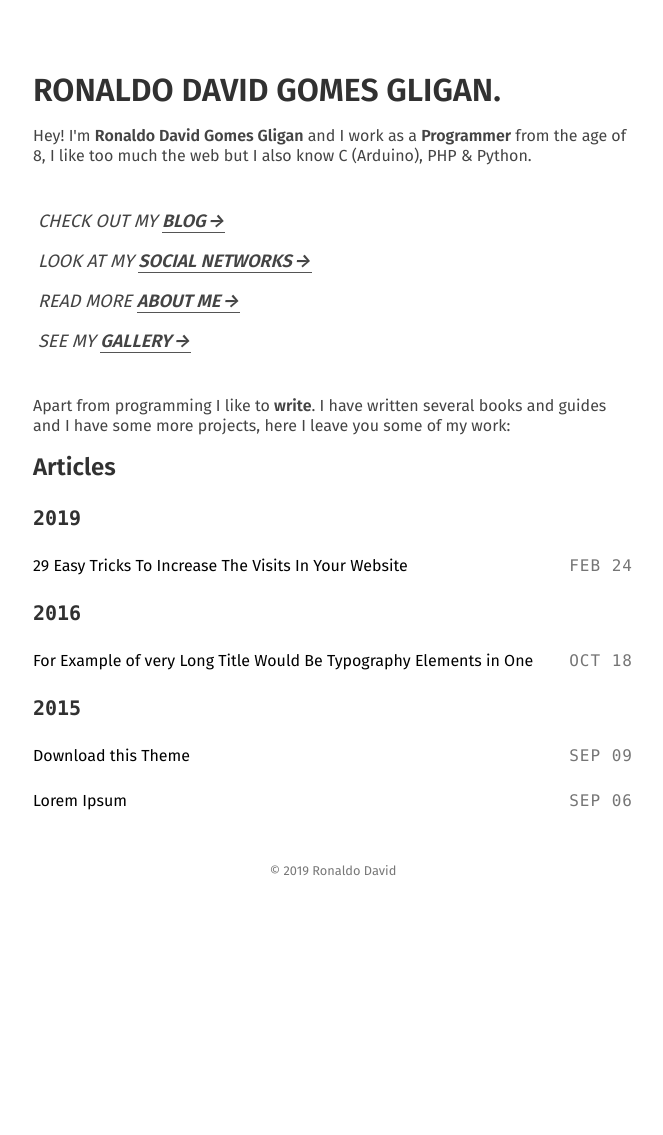
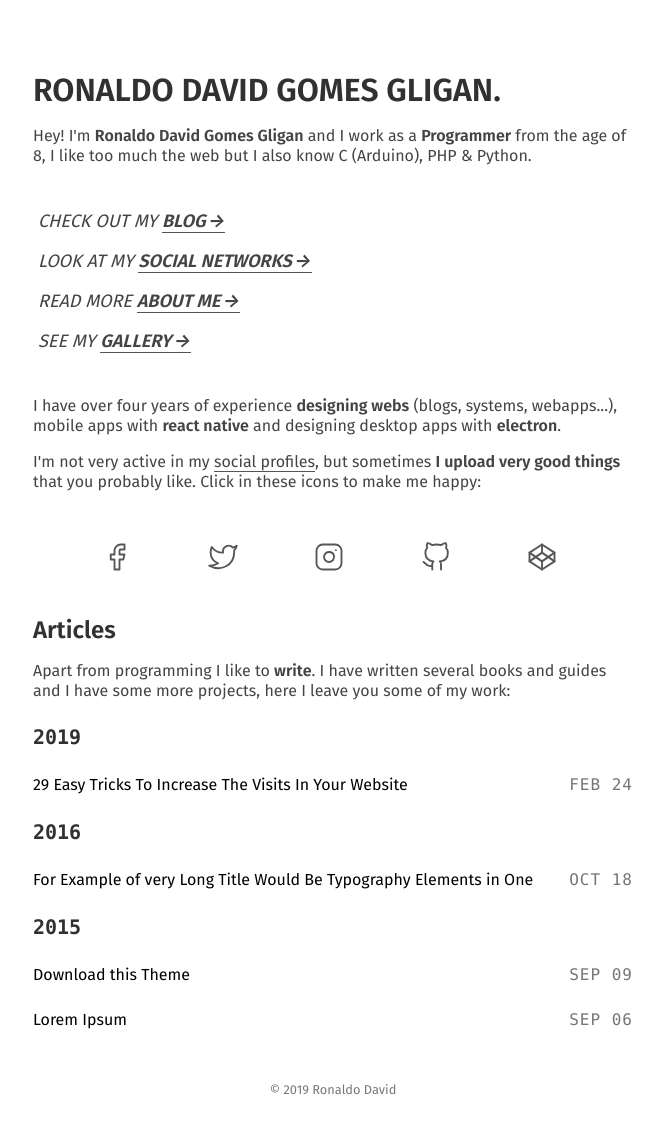
Before and after one commit to RonaldoDavid/gligan-info, a Jekyll site: the page built from index.html, in a window 1280 px wide. Shown: the whole page, without its empty margins (307-970 px from the left). Built offline with Jekyll 4.4.1, drawn with Linux system fonts in a browser that asks for light colours; before the commit the page ends 916 px from its top, so only the background shows below that.

Commit message:
Adding assets and inproving things

```diff
--- a/_sass/main.scss
+++ b/_sass/main.scss
@@ -462,3 +462,32 @@ section {
     display: block;
   }
 }
+
+.grid {
+  display: flex;
+  justify-content: space-evenly;
+  flex-wrap: wrap;
+  margin: 30px 0 55px 0;
+}
+
+.grid a {
+  text-decoration: none !important;
+  border-bottom: 0;
+  padding-right: 0;
+  max-width: 37.5px;
+  max-height: 37.5px;
+}
+
+.grid .feather {
+  width: 30px !important;
+  height: 30px !important;
+  stroke-width: 1.5 !important;
+  cursor: pointer;
+  opacity: .9;
+  margin-right: 15px;
+  margin-top: 20px;
+  transition: .2s;
+} .grid .feather:hover {
+  stroke-width: 2 !important;
+  transform: scale(1.25);
+}
--- a/index.html
+++ b/index.html
@@ -26,12 +26,38 @@ layout: default
 		</span>
 	</div>
 
+	<p>I have over four years of experience <b>designing webs</b> (blogs, systems, webapps...), mobile apps with <b>react native</b> and designing desktop apps with <b>electron</b>. </p>
+
+  	<p>I'm not very active in my <a href="/social">social profiles</a>, but sometimes <b>I upload very good things</b> that you probably like. Click in these icons to make me happy:</p>
+
+	<div class="grid grilla">
+	    <!-- Facebook -->
+	    <a href="http://facebook.com/RonaldoDavidGomes" target="_blank">
+	      <svg xmlns="http://www.w3.org/2000/svg" width="24" height="24" viewBox="0 0 24 24" fill="none" stroke="currentColor" stroke-width="2" stroke-linecap="round" stroke-linejoin="round" class="feather feather-facebook"><path d="M18 2h-3a5 5 0 0 0-5 5v3H7v4h3v8h4v-8h3l1-4h-4V7a1 1 0 0 1 1-1h3z"></path></svg>
+	    </a>
+	    <!-- <i data-feather="twitter"></i> -->
+	    <a href="https://twitter.com/linux_rdgg" target="_blank">
+	      <svg xmlns="http://www.w3.org/2000/svg" width="24" height="24" viewBox="0 0 24 24" fill="none" stroke="currentColor" stroke-width="2" stroke-linecap="round" stroke-linejoin="round" class="feather feather-twitter"><path d="M23 3a10.9 10.9 0 0 1-3.14 1.53 4.48 4.48 0 0 0-7.86 3v1A10.66 10.66 0 0 1 3 4s-4 9 5 13a11.64 11.64 0 0 1-7 2c9 5 20 0 20-11.5a4.5 4.5 0 0 0-.08-.83A7.72 7.72 0 0 0 23 3z"></path></svg>
+	    </a>
+	    <!-- <i data-feather="instagram"></i> -->
+	    <a href="https://www.instagram.com/linux_rdgg/" target="_blank">
+	      <svg xmlns="http://www.w3.org/2000/svg" width="24" height="24" viewBox="0 0 24 24" fill="none" stroke="currentColor" stroke-width="2" stroke-linecap="round" stroke-linejoin="round" class="feather feather-instagram"><rect x="2" y="2" width="20" height="20" rx="5" ry="5"></rect><path d="M16 11.37A4 4 0 1 1 12.63 8 4 4 0 0 1 16 11.37z"></path><line x1="17.5" y1="6.5" x2="17.5" y2="6.5"></line></svg>
+	    </a>
+	    <!-- GitHub -->
+	    <a href="http://github.com/RonaldoDavid/" target="_blank">
+	      <svg xmlns="http://www.w3.org/2000/svg" width="24" height="24" viewBox="0 0 24 24" fill="none" stroke="currentColor" stroke-width="2" stroke-linecap="round" stroke-linejoin="round" class="feather feather-github"><path d="M9 19c-5 1.5-5-2.5-7-3m14 6v-3.87a3.37 3.37 0 0 0-.94-2.61c3.14-.35 6.44-1.54 6.44-7A5.44 5.44 0 0 0 20 4.77 5.07 5.07 0 0 0 19.91 1S18.73.65 16 2.48a13.38 13.38 0 0 0-7 0C6.27.65 5.09 1 5.09 1A5.07 5.07 0 0 0 5 4.77a5.44 5.44 0 0 0-1.5 3.78c0 5.42 3.3 6.61 6.44 7A3.37 3.37 0 0 0 9 18.13V22"></path></svg>
+	    </a>
+	    <!-- <i data-feather="codepen"></i> -->
+	    <a href="https://codepen.com/linux_rdgg/" target="_blank">
+	      <svg xmlns="http://www.w3.org/2000/svg" width="24" height="24" viewBox="0 0 24 24" fill="none" stroke="currentColor" stroke-width="2" stroke-linecap="round" stroke-linejoin="round" class="feather feather-codepen"><polygon points="12 2 22 8.5 22 15.5 12 22 2 15.5 2 8.5 12 2"></polygon><line x1="12" y1="22" x2="12" y2="15.5"></line><polyline points="22 8.5 12 15.5 2 8.5"></polyline><polyline points="2 15.5 12 8.5 22 15.5"></polyline><line x1="12" y1="2" x2="12" y2="8.5"></line></svg>
+	    </a>
+	  </div>
+
+	<h2>Articles</h2>
 	<p>Apart from programming I like to <b>write</b>. I have written
 	several books and guides and I have some more projects, here I leave
 	you some of my work:</p>
 
-
-	<h2>Articles</h2>
 	{% for post in site.posts %}
 		{% unless post.next %}
 			<h3 class="code">{{ post.date | date: '%Y' }}</h3>
```
Also changed, not shown: _includes/head.html (+15 -1 lines), _layouts/post.html (+17 -9 lines), assets/icon-128x128.png (added), assets/icon-144x144.png (added), assets/icon-152x152.png (added), assets/icon-192x192.png (added), assets/icon-384x384.png (added), assets/icon-512x512.png (added), assets/icon-72x72.png (added), assets/icon-96x96.png (added), assets/touch-icon.png.
